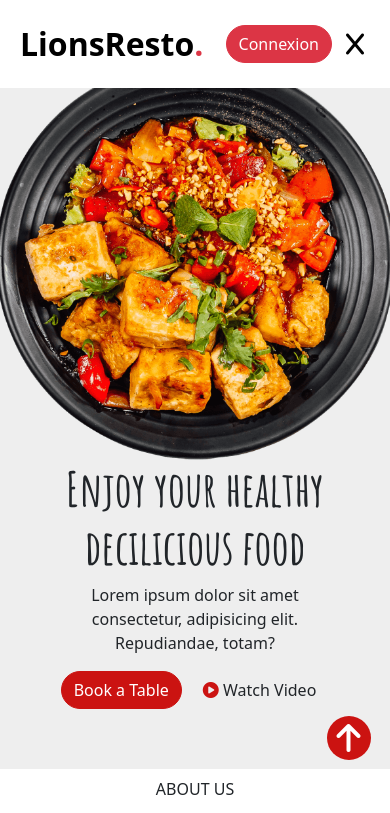
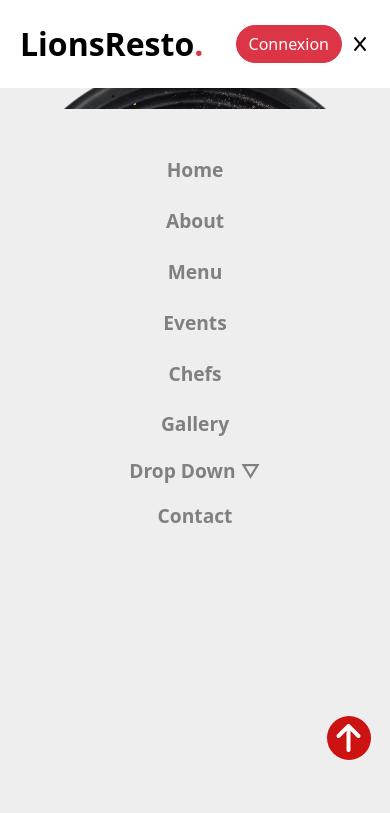
Before and after one commit to Osama-Jeb/oussama_jebrane_lionsresto_final, a website: page index.html in a window 390 px wide. Both pictures are taken after a click on the button 353 px from the left and 44 px from the top of the page. Shown: the top 813 px of the page. Drawn offline with nearby package versions, Linux system fonts and the light colour scheme.

Commit message:
added menu burger

```diff
--- a/index.html
+++ b/index.html
@@ -24,23 +24,23 @@
                     LionsResto<span class="text-danger">.</span>
                 </a>
             </div>
-            <ul class="links d-lg-flex list-unstyled gap-3 align-items-center">
-                <li class="link">
+            <ul class="links menu d-lg-flex list-unstyled gap-3 align-items-center">
+                <li class="link menuItem">
                     <a href="#first_section">Home</a>
                 </li>
-                <li class="link">
+                <li class="link menuItem">
                     <a href="#second_section">About</a>
                 </li>
-                <li class="link">
+                <li class="link menuItem">
                     <a href="#fifth_section">Menu</a>
                 </li>
-                <li class="link">
+                <li class="link menuItem">
                     <a href="#sixth_section">Events</a>
                 </li>
-                <li class="link">
+                <li class="link menuItem">
                     <a href="#seventh_section">Chefs</a>
                 </li>
-                <li class="link">
+                <li class="link menuItem">
                     <a href="#ninth_section">Gallery</a>
                 </li>
                 <li class="link">
@@ -55,7 +55,7 @@
                         </div>
                     </div>
                 </li>
-                <li class="link">
+                <li class="link menuItem">
                     <a href="#tenth_section">Contact</a>
                 </li>
             </ul>
@@ -65,7 +65,8 @@
                     Connexion
                 </button>
                 <button class="d-block d-lg-none hamburger">
-                    <i class="fa-solid fa-grip-lines"></i>
+                    <i class="menuIcon fa-solid fa-grip-lines"></i>
+                    <i class="closeIcon fa-solid fa-x"></i>
                 </button>
             </div>
         </nav>
@@ -96,7 +97,7 @@
 
                         <div class="modContent" id="mod1">
                             <iframe class="ytVidFrame" width="560" height="315"
-                                src="https://www.youtube.com/embed/AqKm5HFWAZw" allow="autoplay"
+                                src="https://www.youtube.com/embed/RFBDmwFxVr0" allow="autoplay"
                                 title="YouTube video player" frameborder="0"
                                 allow="accelerometer; autoplay; clipboard-write; encrypted-media; gyroscope; picture-in-picture; web-share"
                                 allowfullscreen>
--- a/public/js/app.js
+++ b/public/js/app.js
@@ -1,18 +1,31 @@
-//todo THE NAV BAR IS STILL VISIBLE
-let ham = document.querySelector(".hamburger");
-let ulLinks = document.querySelector(".links");
-ulLinks.style.right = "-100%";
-ulLinks.style.display = "none";
+//TODO add comments about this later
+const menu = document.querySelector(".menu");
+const menuItems = document.querySelectorAll(".menuItem");
+const hamburger = document.querySelector(".hamburger");
+const closeIcon = document.querySelector(".closeIcon");
+const menuIcon = document.querySelector(".menuIcon");
 
-ham.addEventListener("click", () => {
-    if (ulLinks.style.right == "-100%") {
-        ulLinks.style.right = "0%";
-        ham.innerHTML = `<i class="fa-solid fa-x"></i>`
+function toggleMenu() {
+    if (menu.classList.contains("showMenu")) {
+        menu.classList.remove("showMenu");
+        closeIcon.style.display = "none";
+        menuIcon.style.display = "block";
     } else {
-        ulLinks.style.right = "-100%"
-        ham.innerHTML = `<i class="fa-solid fa-grip-lines"></i>`
+        menu.classList.add("showMenu");
+        closeIcon.style.display = "block";
+        menuIcon.style.display = "none";
     }
-})
+}
+
+hamburger.addEventListener("click", toggleMenu);
+menuItems.forEach(
+    function (menuItem) {
+        menuItem.addEventListener("click", toggleMenu);
+    }
+)
+
+
+
 
 let watchVidBtns = document.querySelectorAll(".watchVid");
 let myMod = document.querySelectorAll(".mod");
@@ -103,9 +116,11 @@ li_circles.forEach(function (indicator, ind) {
 // Hahaha it worked XD
 window.onload = function () {
     li_circles[0].click();
+    li_circles2[0].click();
 }
 
 //* EVENTS CAROUSEL
+//// SAME AS THE ONE ABOVE.
 
 let slider2 = document.querySelector(".slider2");
 let sectionIndex2 = 0;
@@ -125,6 +140,3 @@ li_circles2.forEach(function (indicator2, ind) {
         slider2.style.transform = 'translate(' + (sectionIndex2) * -100 / numberOfSlide2 + '%)';
     });
 });
-window.onload = function () {
-    li_circles2[0].click();
-}
--- a/src/sass/modules/home/_header.scss
+++ b/src/sass/modules/home/_header.scss
@@ -17,6 +17,7 @@ header {
         top: 0;
         background-color: white;
         z-index: 11111;
+        height: 10vh;
 
         .logo {
             font-size: xx-large;
@@ -86,26 +87,12 @@ header {
             }
         }
 
-        .btnHolder {
-
-            label #btn,
-            label #cancel {
-                color: white;
-                font-size: 30px;
-                float: right;
-                line-height: 80px;
-                margin-right: 40px;
-                margin-top: 15px;
-                cursor: pointer;
-                display: none;
-            }
-
-            #check {
-                display: none;
-            }
-        }
     }
 }
+.showMenu {
+    transform: translateX(0);
+}
+
 
 
 @media (min-width: 375px) and (max-width: 768px) {
@@ -114,20 +101,32 @@ header {
             height: fit-content;
 
             ul {
-                position: absolute;
-                width: 100vw;
-                background-color: white;
-                top: 100px;
+                position: fixed;
                 text-align: center;
-                transition: all .5s;
+                transform: translateX(100%);
+                transition: transform 0.5s;
+                top: calc(10vh + 25px);
+                left: 0;
+                right: 0;
+                bottom: 0;
+                background-color: $chefGray;
+                list-style: none;
+                padding-top: 2rem;
+                li{
+                    margin-top: 10px;
+                }
+
             }
 
             .btnHolder {
                 .hamburger {
+                    padding: 4px;
                     border: none;
-                    outline: none;
-                    background-color: transparent;
-                    font-size: x-large;
+                    background: transparent;
+
+                    .closeIcon {
+                        display: none;
+                    }
                 }
             }
         }
```
Also changed, not shown: public/css/app.css, 1 other file.
